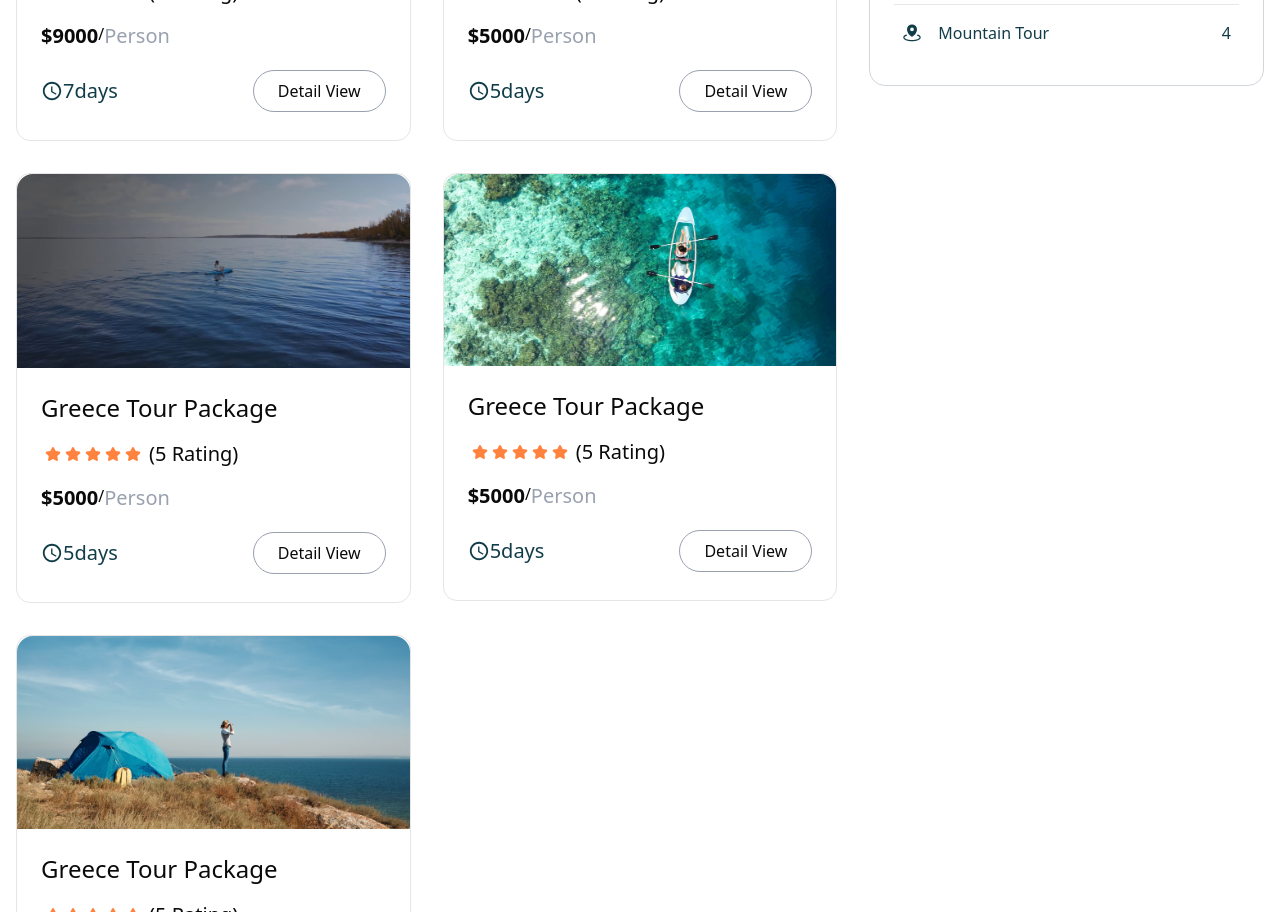
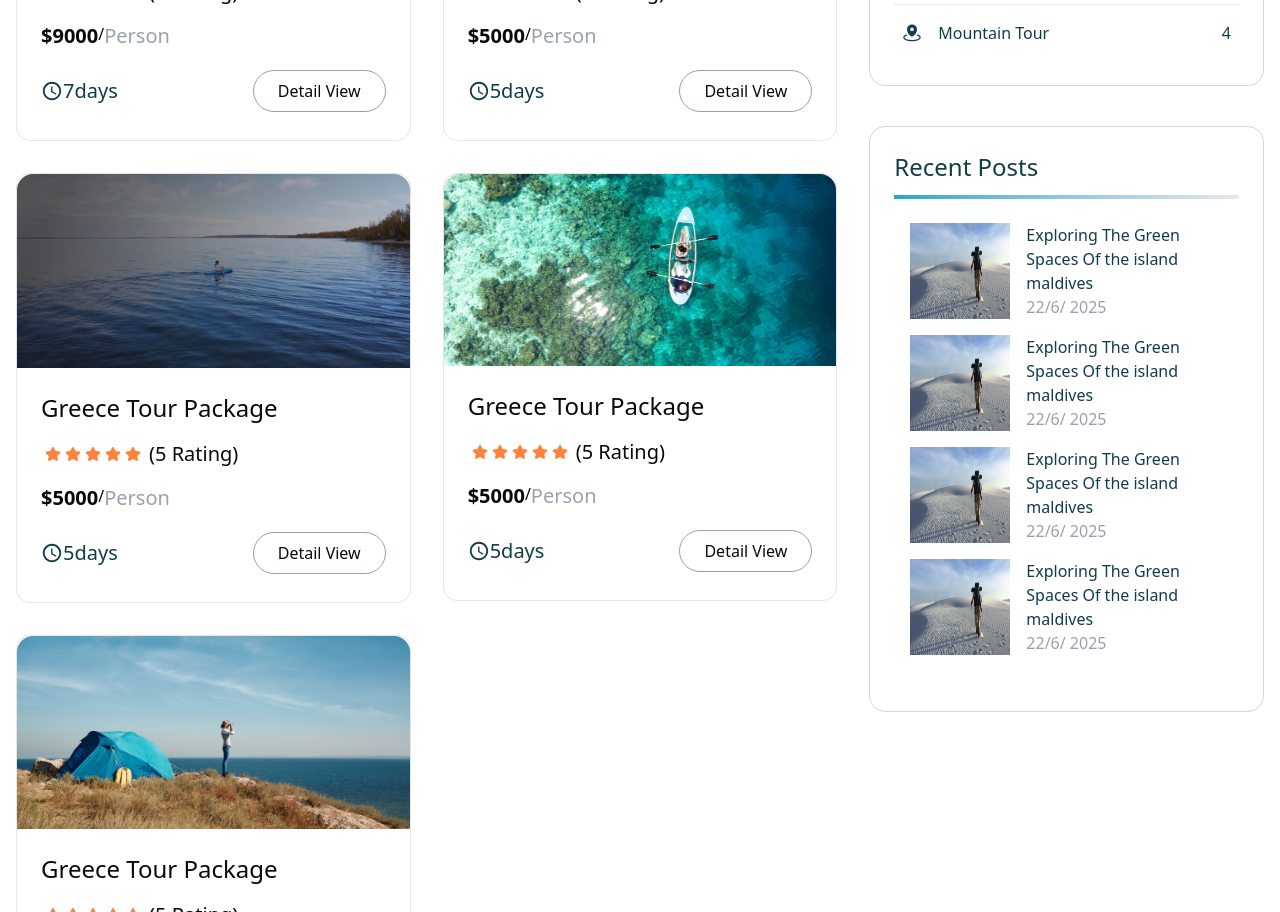
Before and after one commit to javadboroji/booking, a Next.js app: page /filter in a window 1280 px wide. Shown: the part 820-1732 px from the top of the page. Built offline with nearby package versions, Linux system fonts and the light colour scheme.

Commit message:
[fetch] :add Recent posts Wiget Ui

```diff
--- /dev/null
+++ b/app/Data/recentPosts.ts
@@ -0,0 +1,27 @@
+import image from "@/public/hero_bg_3_4.jpg"
+export const recentPosts=[
+    {
+        id:'post-1' ,
+        title :"Exploring The Green Spaces Of the island maldives" ,
+        date:"22/6/ 2025" ,
+        image:image
+    },
+    {
+        id:'post-2' ,
+        title :"Exploring The Green Spaces Of the island maldives" ,
+        date:"22/6/ 2025" ,
+        image:image
+    },
+    {
+        id:'post-3' ,
+        title :"Exploring The Green Spaces Of the island maldives" ,
+        date:"22/6/ 2025" ,
+        image:image
+    },
+    {
+        id:'post-4' ,
+        title :"Exploring The Green Spaces Of the island maldives" ,
+        date:"22/6/ 2025" ,
+        image:image
+    },
+]
--- a/app/filter/page.tsx
+++ b/app/filter/page.tsx
@@ -5,6 +5,7 @@ import SearchResult from "./components/SearchResult/SearchResult";
 import SearchInFilter from "./components/SearchInFilter/SearchInFilter";
 import Sort from "./components/SortFilter/Sort";
 import Category from "@/components/custom/Wigets/Category";
+import RecentPosts from "@/components/custom/Wigets/RecentPosts";
 
 function page({ params }: { params: { slug: string } }) {
   return (
@@ -22,8 +23,9 @@ function page({ params }: { params: { slug: string } }) {
             {" "}
             <SearchResult />{" "}
           </div>
-          <div className="basis-4/12  h-[10dvh] px-4">
+          <div className="basis-4/12 flex flex-col  h-[10dvh] px-4">
             <Category/>
+            <RecentPosts/>
           </div>
         </div>
       </div>
--- a/components/custom/Wigets/LayoutWigets.tsx
+++ b/components/custom/Wigets/LayoutWigets.tsx
@@ -5,7 +5,7 @@ interface ILayoutWigetsProps{
 }
 const LayoutWigets:React.FC<ILayoutWigetsProps> =({children ,title})=> {
   return (
-    <div className='p-6 rounded-2xl border-[1px] border-gray-300'>
+    <div className='p-6 rounded-2xl border-[1px] border-gray-300 mb-10'>
         <p className='text-2xl pb-4 relative
         text-[#113D48] font-medium mb-2  '> {title}
             <span className="absolute left-0 bottom-0 w-full h-1 bg-gradient-to-r to-gray-200 from-[#1CA8CB]" />
--- /dev/null
+++ b/components/custom/Wigets/RecentPosts.tsx
@@ -0,0 +1,27 @@
+import React from "react";
+import LayoutWigets from "./LayoutWigets";
+import { recentPosts } from "@/app/Data/recentPosts";
+import Link from "next/link";
+import Image from "next/image";
+
+function RecentPosts() {
+  return (
+    <LayoutWigets title="Recent Posts">
+      <div className="p-4">
+        {recentPosts?.map((item) => {
+          return (
+            <Link href={""} className="flex mb-4 text-[#113D48]  hover:text-[#1CA8CB]" key={item.id} >
+              <Image width={100} height={100} src={item.image} alt={item.id} className="mr-4"/>
+              <div className="flex flex-col">
+                <p className=" font-medium">{item.title}</p>
+                <span className="text-gray-400">{item.date}</span>
+              </div>
+            </Link>
+          );
+        })}
+      </div>
+    </LayoutWigets>
+  );
+}
+
+export default RecentPosts;
```
